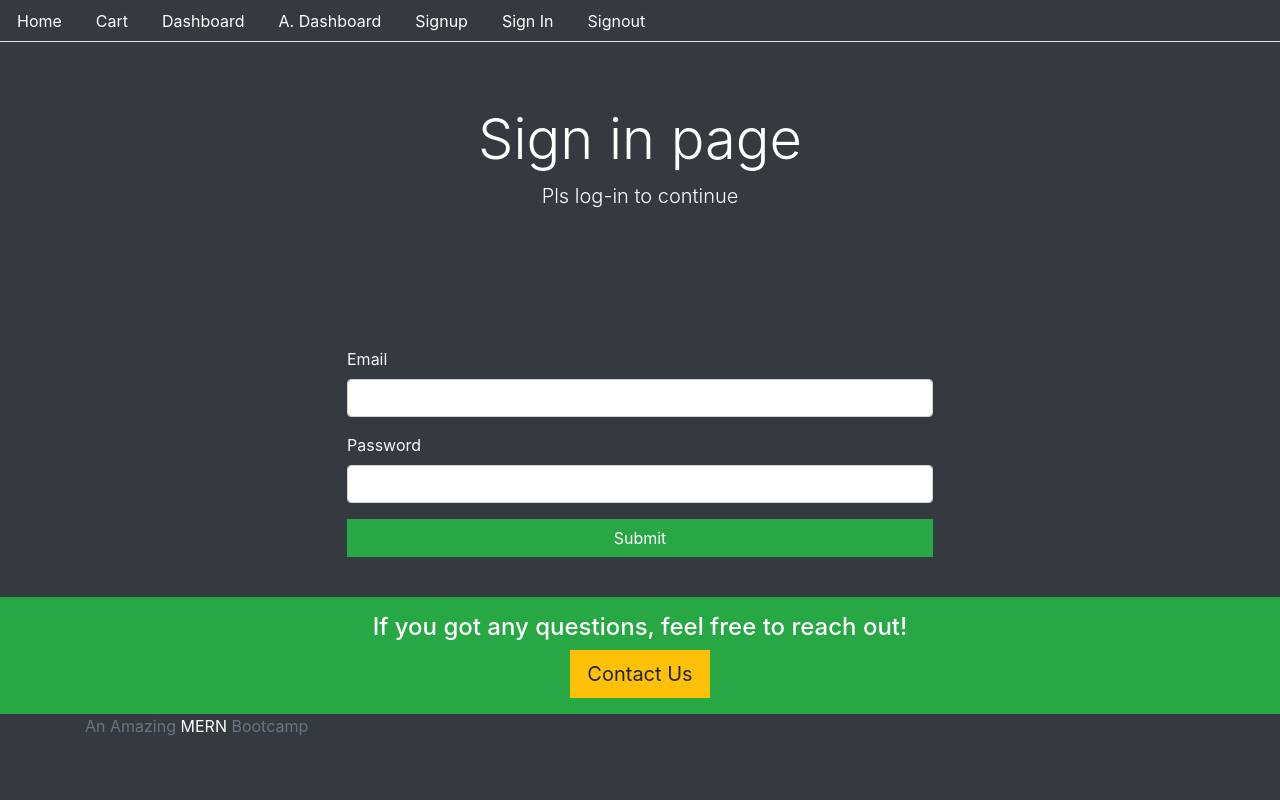
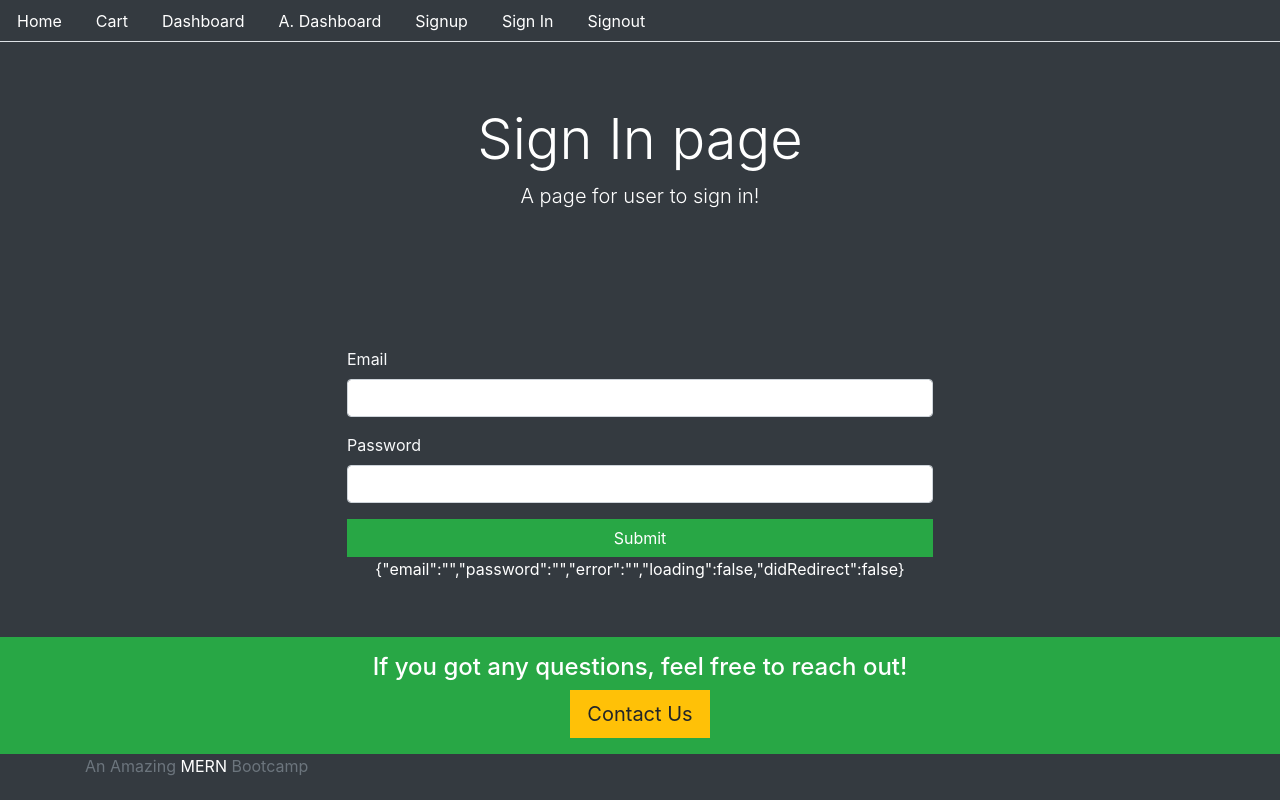
Before and after one commit to zotizzmoy/T-Shirt-Store-MERN-, a React (Create React App) app in the folder projfrontend/: page /Signin in a window 1280 px wide. Built offline with nearby package versions, Linux system fonts and the light colour scheme; no server answers.

Commit message:
section 15 starts

```diff
--- a/projfrontend/src/auth/helper/index.js
+++ b/projfrontend/src/auth/helper/index.js
@@ -21,7 +21,7 @@
 };
 
 export const signin = user => {
-    return fetch(`${API}/signin`,
+    return fetch(`http://localhost:8000/api/signin/`,
     {
         method: "POST",
         headers: {
--- a/projfrontend/src/user/Signin.js
+++ b/projfrontend/src/user/Signin.js
@@ -1,31 +1,122 @@
 import React, { useState } from "react";
 import Base from "../core/Base";
-import { Link } from "react-router-dom";
+import { Link, Redirect } from "react-router-dom";
+
+import { signin, authenticate, isAuthenticated } from "../auth/helper";
 
 const Signin = () => {
-    const signinFrom = () => {
+  const [values, setValues] = useState({
+    email: "",
+    password: "",
+    error: "",
+    loading: false,
+    didRedirect: false
+  });
+
+  const { email, password, error, loading, didRedirect } = values;
+  const { user } = isAuthenticated();
+
+  const handleChange = name => event => {
+    setValues({ ...values, error: false, [name]: event.target.value });
+  };
+
+  const onSubmit = event => {
+    event.preventDefault();
+    setValues({ ...values, error: false, loading: true });
+    signin({ email, password })
+      .then(data => {
+        if (data.error) {
+          setValues({ ...values, error: data.error, loading: false });
+        } else {
+          authenticate(data, () => {
+            setValues({
+              ...values,
+              didRedirect: true
+            });
+          });
+        }
+      })
+      .catch(console.log("signin request failed"));
+  };
+
+  const performRedirect = () => {
+    if (didRedirect) {
+      if (user && user.role === 1) {
+        return <p>redirect to admin</p>;
+      } else {
+        return <p>redirect to user dashboard</p>;
+      }
+    }
+    if (isAuthenticated()) {
+      return <Redirect to="/" />;
+    }
+  };
+
+  const loadingMessage = () => {
+    return (
+      loading && (
+        <div className="alert alert-info">
+          <h2>Loading...</h2>
+        </div>
+      )
+    );
+  };
+
+  const errorMessage = () => {
+    return (
+      <div className="row">
+        <div className="col-md-6 offset-sm-3 text-left">
+          <div
+            className="alert alert-danger"
+            style={{ display: error ? "" : "none" }}
+          >
+            {error}
+          </div>
+        </div>
+      </div>
+    );
+  };
+
+  const signInForm = () => {
     return (
       <div className="row">
         <div className="col-md-6 offset-sm-3 text-left">
           <form>
             <div className="form-group">
               <label className="text-light">Email</label>
-                            <input className="form-control" type="text" />
+              <input
+                onChange={handleChange("email")}
+                value={email}
+                className="form-control"
+                type="email"
+              />
             </div>
+
             <div className="form-group">
               <label className="text-light">Password</label>
-                            <input className="form-control" type="text" />
+              <input
+                onChange={handleChange("password")}
+                value={password}
+                className="form-control"
+                type="password"
+              />
             </div>
-                        <button className="btn btn-success btn-block">Submit</button>
+            <button onClick={onSubmit} className="btn btn-success btn-block">
+              Submit
+            </button>
           </form>
-
         </div>
       </div>
-        )
-    }
+    );
+  };
+
   return (
-        <Base title="Sign in page" description="Pls log-in to continue">
-           {signinFrom()}
+    <Base title="Sign In page" description="A page for user to sign in!">
+      {loadingMessage()}
+      {errorMessage()}
+      {signInForm()}
+      {performRedirect()}
+      <p className="text-white text-center">{JSON.stringify(values)}</p>
     </Base>
   );
 };
--- a/projfrontend/src/user/Signup.js
+++ b/projfrontend/src/user/Signup.js
@@ -40,6 +40,7 @@
     };
     const successMessage = () => {
         return (
+
             <div className="alert alert-success"
                 style={{ display: success ? "" : "none" }}
             >
```
Lines whose indentation alone changed are shown as unchanged.
